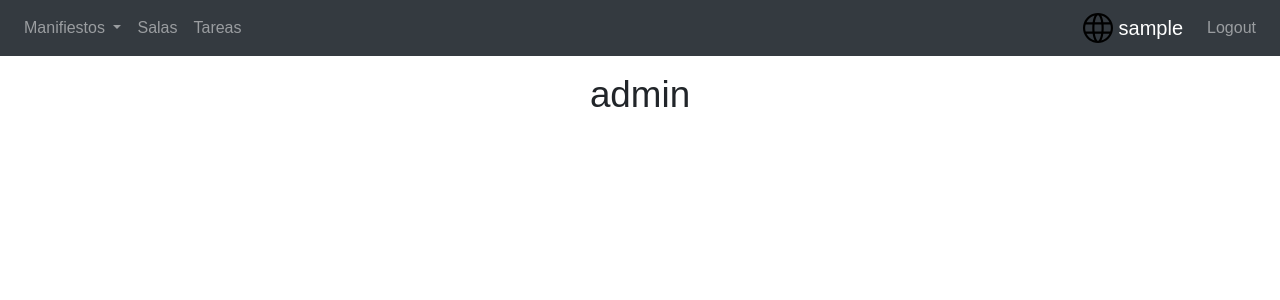
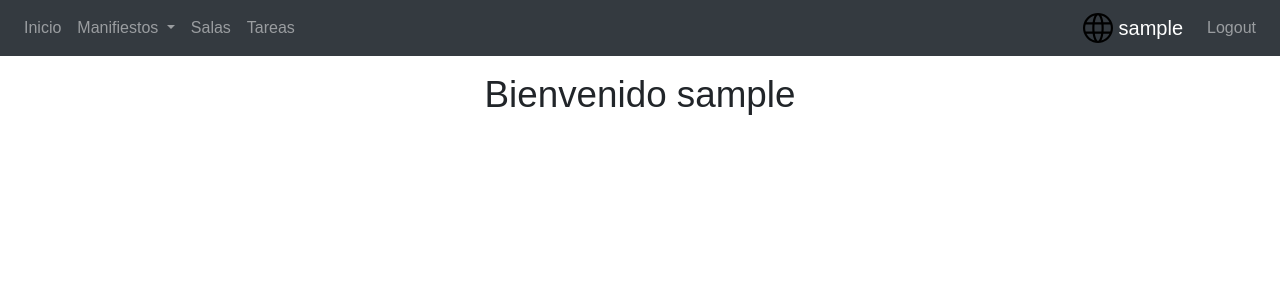
Before and after one commit to elskater98/Joint-Project, a Django app: page /application/ in a window 1280 px wide. Shown: the top 300 px of the page. Run offline with Django 3.2, Linux system fonts and the light colour scheme; a user stored in the database is signed in; tables that the repository leaves empty hold one stand-in row (values such as "Sample post"); some libraries are stand-ins or nearby versions.

Commit message:
Gestion de roles DONE

```diff
--- a/JointProject/application/views.py
+++ b/JointProject/application/views.py
@@ -1,22 +1,53 @@
 from django.shortcuts import render
+from django.shortcuts import redirect
 from .models import *
 
+
 def homepage(request):
+    #Obtencion rol del usuario
     logged_user = request.user
     role_class = UserProfile.objects.filter(user = logged_user)
-    return render(request,'generic.html',context={'role':role_class.get()})
 
+    return render(request,'generic.html',context={'role_class':role_class.get()})
+
+# GESTOR DE SALA
 def manifiesto_entrada(request):
-    manifest = Manifest.objects.filter(kind_manifest__contains='E')
-    return render(request, 'GestorSala/manifiesto_entrada.html', context={'manifest':manifest})
+
+    logged_user = request.user
+    role_class = UserProfile.objects.filter(user=logged_user)
+
+    if role_class.get().role == 'gestorsala':
+        manifest = Manifest.objects.filter(kind_manifest__contains='E')
+        return render(request, 'GestorSala/manifiesto_entrada.html', context={'manifest':manifest,'role_class':role_class.get()})
+    else:
+        return redirect('/')
+
 
 def manifiesto_salida(request):
-    manifest = Manifest.objects.filter(kind_manifest__contains='S')
-    return render(request, 'GestorSala/manifiesto_salida.html', context={'manifest':manifest})
 
+    logged_user = request.user
+    role_class = UserProfile.objects.filter(user=logged_user)
+
+    if role_class.get().role == 'gestorsala':
+        manifest = Manifest.objects.filter(kind_manifest__contains='S')
+        return render(request, 'GestorSala/manifiesto_salida.html', context={'manifest':manifest,'role_class':role_class.get()})
+    else:
+        return redirect('/')
 
 def salas(request):
-    return render(request, 'GestorSala/salas.html',)
+    logged_user = request.user
+    role_class = UserProfile.objects.filter(user=logged_user)
+
+    if role_class.get().role == 'gestorsala' or role_class.get().role == 'operario':
+        return render(request, 'GestorSala/salas.html',context={'role_class':role_class.get()})
+    else:
+        return redirect('/')
 
 def tareas(request):
-    return render(request, 'GestorSala/tareas.html',)
+    logged_user = request.user
+    role_class = UserProfile.objects.filter(user=logged_user)
+
+    if role_class.get().role == 'gestorsala' or role_class.get().role == 'operario':
+        return render(request, 'GestorSala/tareas.html',context={'role_class':role_class.get()})
+    else:
+        return redirect('/')
--- a/JointProject/templates/generic.html
+++ b/JointProject/templates/generic.html
@@ -22,13 +22,16 @@
             {% block content %}
                 {% block register %}
                      {% if user.is_authenticated %}
-
                                 {% block nav %}
+                                    {% if role_class.role == 'gestorsala' or role_class.role == 'admin' %}
                                          <!-- Gestor de sala -->
                                         <nav class="navbar navbar-expand-lg navbar-dark bg-dark">
                                             <div class="collapse navbar-collapse" id="navbarSupportedContent">
                                                 <ul class="navbar-nav mr-auto">
 
+                                                    <li class="nav-item">
+                                                    <a class=" nav-link" href="{% url 'homepage' %}"> Inicio</a>
+                                                    </li>
 
                                                     <li class="nav-item dropdown">
                                                     <a class="nav-link dropdown-toggle" href="#" id="navbarDropdown" role="button" data-toggle="dropdown" aria-haspopup="true" aria-expanded="false">
@@ -63,18 +66,48 @@
                                             </div>
                                         </nav>
 
+                                    {% elif role_class.role == 'operario' or role_class.role == 'admin' %}
+                                         <!-- Operario -->
+                                        <nav class="navbar navbar-expand-lg navbar-dark bg-dark">
+                                            <div class="collapse navbar-collapse" id="navbarSupportedContent">
+                                                <ul class="navbar-nav mr-auto">
+
+                                                    <li class="nav-item">
+                                                    <a class=" nav-link" href="{% url 'homepage' %}"> Inicio</a>
+                                                    </li>
+
+                                                    <li class="nav-item">
+                                                    <a class=" nav-link" href="{% url 'salas' %}"> Salas</a>
+                                                    </li>
+
+                                                    <li class="nav-item">
+                                                    <a class=" nav-link" href="{% url 'tareas' %}"> Tareas</a>
+                                                    </li>
+                                                    </ul>
+
+                                                    <ul class="navbar-nav margin-right: auto">
+                                                       <li class="nav-item active" >
+                                                    <a class="navbar-brand" href="#"><img src="{% static '/icon/world-wide-web.svg' %}" width="30" height="30" class="d-inline-block align-top" alt=""> {{ user.username }}</a>
+                                                    </li>
+
+                                                    <li class="nav-item">
+                                                    <a class=" nav-link" href="{% url 'logout' %}"> Logout</a>
+                                                    </li>
+                                                    </ul>
+
+                                            </div>
+                                        </nav>
+                                    {% endif %}
+
                                 {% endblock %}
 
                                 {% block informacio %}
-                                {% if role.role == 'admin' %}
-                                <h1>{{ role.role }}</h1>
+                                    <h1> Bienvenido {{ role_class.user }} </h1>
+                                {% endblock %}
+
                          {% endif %}
                 {% endblock %}
-                             {% endif %}
-
             {% endblock %}
-            {% endblock %}
-
          </div>
     </div>
 
```
Lines whose indentation alone changed are shown as unchanged.
